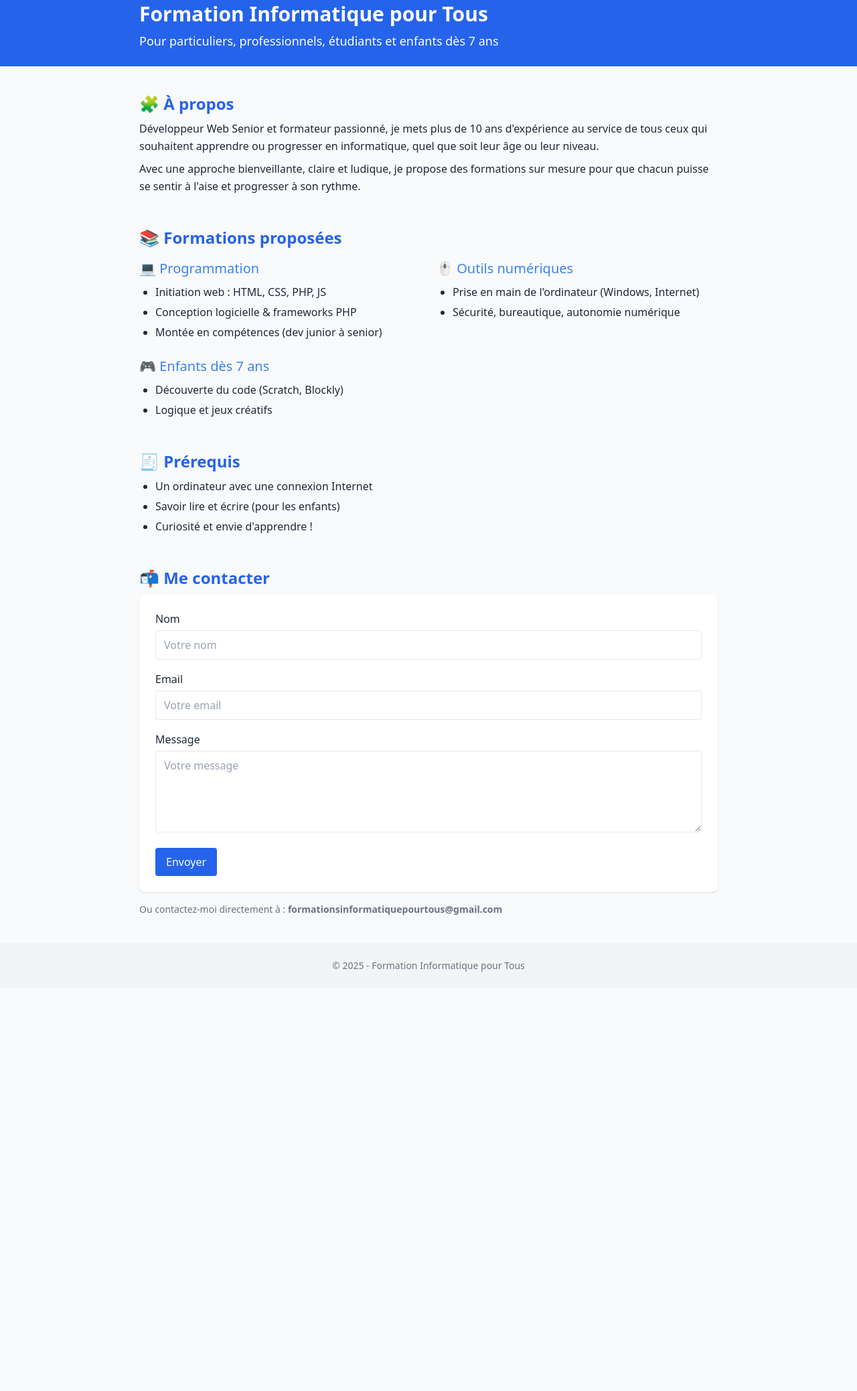
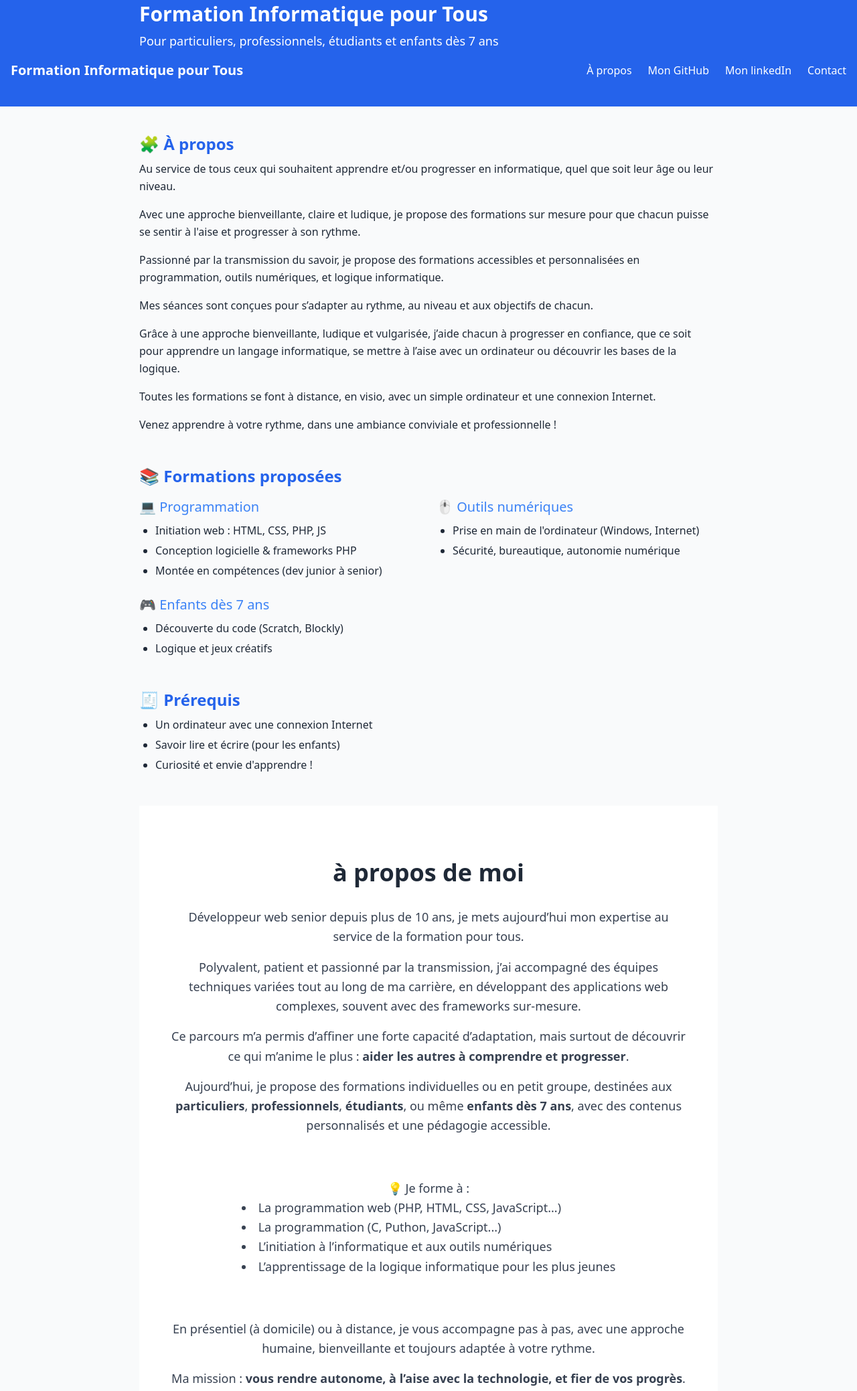
Before and after one commit to ftripoli/FormationsInformatiqueUniverselles, a plain HTML site: page index.html in a window 1280 px wide. Shown: the part 21-2098 px from the top of the page at 67% size. Before the commit the page ends 1497 px from the top, so only its background shows below. Drawn offline with nearby package versions, Linux system fonts and the light colour scheme.

Commit message:
feat: add content

```diff
--- a/index.html
+++ b/index.html
@@ -19,6 +19,27 @@
       <h1 class="text-3xl font-bold">Formation Informatique pour Tous</h1>
       <p class="mt-2 text-lg">Pour particuliers, professionnels, &eacute;tudiants et enfants d&egrave;s 7 ans</p>
     </div>
+
+    <div class="max-w-7xl mx-auto px-4 py-4 flex justify-between items-center">
+      <a href="https://ftripoli.github.io/formations/" class="text-xl font-semibold">Formation Informatique pour Tous</a>
+      <nav class="space-x-6 hidden md:flex">
+        <a href="#about" class="hover:text-gray-300 transition">À propos</a>
+        <a href="https://github.com/ftripoli" target="_blank" class="hover:text-gray-300 transition">Mon GitHub</a>
+        <a href="https://www.linkedin.com/in/fabrice-t-05445684/" target="_blank" class="hover:text-gray-300">Mon linkedIn</a>
+        <a href="#contact" class="hover:text-gray-300 transition">Contact</a>
+      </nav>
+      <button id="menu-toggle" class="md:hidden focus:outline-none">
+        <svg class="w-6 h-6" fill="none" stroke="currentColor" stroke-width="2" viewBox="0 0 24 24">
+          <path stroke-linecap="round" stroke-linejoin="round" d="M4 6h16M4 12h16M4 18h16"/>
+        </svg>
+      </button>
+    </div>
+    <div id="mobile-menu" class="md:hidden hidden px-4 pb-4">
+      <a href="#about" class="block py-2 hover:text-gray-300">À propos</a>
+      <a href="https://github.com/ftripoli" target="_blank" class="block py-2 hover:text-gray-300">Mon GitHub</a>
+      <a href="https://www.linkedin.com/in/fabrice-t-05445684/" target="_blank" class="block py-2 hover:text-gray-300">Mon linkedIn</a>
+      <a href="#contact" class="block py-2 hover:text-gray-300">Contact</a>
+    </div>
   </header>
 
   <main class="max-w-4xl mx-auto px-4 py-10 space-y-12">
@@ -26,10 +47,25 @@
     <section>
       <h2 class="text-2xl font-semibold text-blue-600 mb-2">🧩 &Agrave; propos</h2>
       <p>
-        D&eacute;veloppeur Web Senior et formateur passionn&eacute;, je mets plus de 10 ans d'exp&eacute;rience au service de tous ceux qui souhaitent apprendre ou progresser en informatique, quel que soit leur &acirc;ge ou leur niveau.
+        Au service de tous ceux qui souhaitent apprendre et/ou progresser en informatique, quel que soit leur &acirc;ge ou leur niveau.
       </p>
-      <p class="mt-2">
+      <p class="mt-4">
         Avec une approche bienveillante, claire et ludique, je propose des formations sur mesure pour que chacun puisse se sentir &agrave; l'aise et progresser &agrave; son rythme.
+      </p>
+      <p class="mt-4">
+        Passionn&eacute; par la transmission du savoir, je propose des formations accessibles et personnalis&eacute;es en programmation, outils num&eacute;riques, et logique informatique.
+      </p>
+      <p class="mt-4">
+        Mes s&eacute;ances sont con&ccedil;ues pour s’adapter au rythme, au niveau et aux objectifs de chacun.
+      </p>
+      <p class="mt-4">
+        Gr&acirc;ce &agrave; une approche bienveillante, ludique et vulgaris&eacute;e, j’aide chacun &agrave; progresser en confiance, que ce soit pour apprendre un langage informatique, se mettre &agrave; l’aise avec un ordinateur ou d&eacute;couvrir les bases de la logique.
+      </p>
+      <p class="mt-4">
+        Toutes les formations se font &agrave; distance, en visio, avec un simple ordinateur et une connexion Internet.
+      </p>
+      <p class="mt-4">
+        Venez apprendre &agrave; votre rythme, dans une ambiance conviviale et professionnelle !
       </p>
     </section>
 
@@ -73,9 +109,49 @@
       </ul>
     </section>
 
+    <section id="about" class="bg-white py-20 px-6 md:px-12">
+      <div class="max-w-5xl mx-auto text-center">
+        <h2 class="text-4xl font-bold text-gray-800 mb-8">&agrave; propos de moi</h2>
+        <div class="text-gray-700 text-lg leading-relaxed">
+          <p class="mt-4">
+            D&eacute;veloppeur web senior depuis plus de 10 ans, je mets aujourd’hui mon expertise au service de la formation pour tous.
+          </p>
+
+          <p class="mt-4">
+            Polyvalent, patient et passionn&eacute; par la transmission, j’ai accompagn&eacute; des &eacute;quipes techniques vari&eacute;es tout au long de ma carri&egrave;re, en d&eacute;veloppant des applications web complexes, souvent avec des frameworks sur-mesure.
+          </p>
+
+          <p class="mt-4">
+            Ce parcours m’a permis d’affiner une forte capacit&eacute; d’adaptation, mais surtout de d&eacute;couvrir ce qui m’anime le plus : <strong>aider les autres &agrave; comprendre et progresser</strong>.
+          </p>
+
+          <p class="mt-4">
+            Aujourd’hui, je propose des formations individuelles ou en petit groupe, destin&eacute;es aux <strong>particuliers</strong>, <strong>professionnels</strong>, <strong>&eacute;tudiants</strong>, ou même <strong>enfants d&egrave;s 7 ans</strong>, avec des contenus personnalis&eacute;s et une p&eacute;dagogie accessible.
+          </p>
+
+          <p class="mt-16">
+          💡 Je forme &agrave; :
+            <ul class="list-disc list-inside text-left inline-block text-gray-700">
+              <li>La programmation web (PHP, HTML, CSS, JavaScript...)</li>
+              <li>La programmation (C, Puthon, JavaScript...)</li>
+              <li>L’initiation &agrave; l’informatique et aux outils num&eacute;riques</li>
+              <li>L’apprentissage de la logique informatique pour les plus jeunes</li>
+            </ul>
+          </p>
+          <p class="mt-16">
+            En pr&eacute;sentiel (&agrave; domicile) ou &agrave; distance, je vous accompagne pas &agrave; pas, avec une approche humaine, bienveillante et toujours adapt&eacute;e &agrave; votre rythme.
+          </p>
+
+          <p class="mt-4">
+            Ma mission : <strong>vous rendre autonome, &agrave; l’aise avec la technologie, et fier de vos progr&egrave;s</strong>.
+          </p>
+        </div>
+      </div>
+    </section>
+
     <section>
       <h2 class="text-2xl font-semibold text-blue-600 mb-2">📬 Me contacter</h2>
-      <form class="bg-white p-6 rounded-lg shadow space-y-4">
+      <form id="contact-form" class="bg-white p-6 rounded-lg shadow space-y-4">
         <div>
           <label class="block font-medium">Nom</label>
           <input type="text" name="name" placeholder="Votre nom" class="w-full mt-1 border rounded px-3 py-2" required>
@@ -111,6 +187,6 @@
           alert('Erreur : ' + JSON.stringify(error));
       });
   });
-</script>
+  </script>
 </body>
 </html>
```
